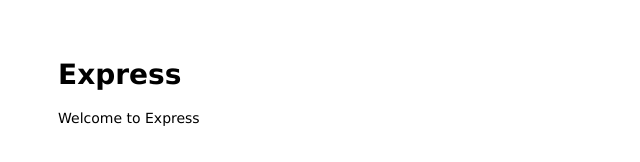
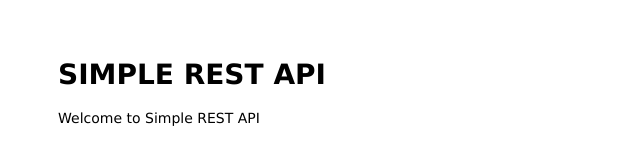
Before and after one commit to glory-ka/restapi, a website: page public/index.html in a window 1280 px wide. Shown: the whole page, without its empty margins (0-640 px from the left). Drawn offline with Linux system fonts and the light colour scheme.

Commit message:
Home page

```diff
--- a/public/index.html
+++ b/public/index.html
@@ -1,13 +1,13 @@
 <html>
 
 <head>
-  <title>Express</title>
+  <title>REST API</title>
   <link rel="stylesheet" href="/stylesheets/style.css">
 </head>
 
 <body>
-  <h1>Express</h1>
-  <p>Welcome to Express</p>
+  <h1>SIMPLE REST API</h1>
+  <p>Welcome to Simple REST API</p>
 </body>
 
 </html>
```
